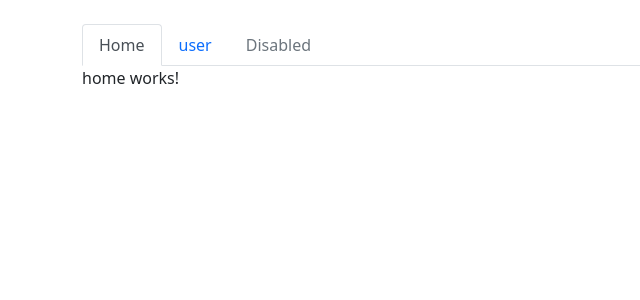
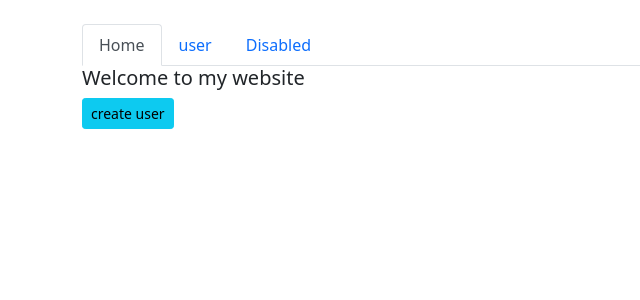
Before and after one commit to ManuDev03/angular-routing, an Angular app: page / in a window 1280 px wide. Shown: the top 300 px of the page, without its empty margins (0-640 px from the left). Built offline with nearby package versions, Linux system fonts and the light colour scheme.

Commit message:
navigate routes programmatically

```diff
--- a/src/app/app.component.html
+++ b/src/app/app.component.html
@@ -8,7 +8,7 @@
     <a class="nav-link nav-item"   [routerLink]="['user']" routerLinkActive="active">user</a>
   </li>
   <li class="nav-item">
-    <a class="nav-link disabled" href="#" tabindex="-1" aria-disabled="true">Disabled</a>
+    <a class="nav-link nav-item" href="#" tabindex="-1" aria-disabled="true">Disabled</a>
   </li>
 
 </ul>
--- a/src/app/home/home.component.html
+++ b/src/app/home/home.component.html
@@ -1 +1,2 @@
-<p>home works!</p>
+<h5>Welcome to my website</h5>
+<button class="btn btn-sm btn-info" (click)="create_user()">create user</button>
--- a/src/app/home/home.component.ts
+++ b/src/app/home/home.component.ts
@@ -1,4 +1,5 @@
 import { Component, OnInit } from '@angular/core';
+import { Router } from '@angular/router';
 
 @Component({
   selector: 'app-home',
@@ -7,9 +8,12 @@ import { Component, OnInit } from '@angular/core';
 })
 export class HomeComponent implements OnInit {
 
-  constructor() { }
+  constructor(private route:Router) { }
 
   ngOnInit(): void {
   }
+  create_user(){
+    this.route.navigate(["user"])
+  }
 
 }
```
